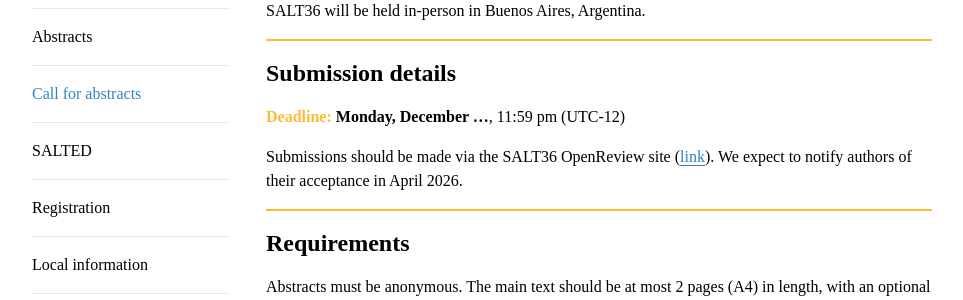
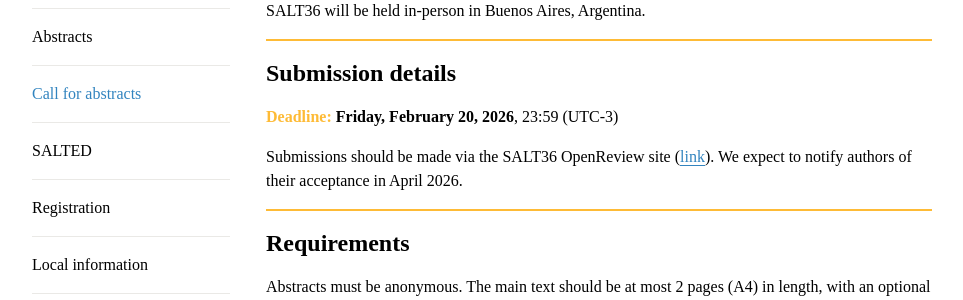
Before and after one commit to saltconf/salt36, a Jekyll site: the page built from call-for-abstracts/index.md, in a window 1280 px wide. Shown: the part 561-861 px from the top of the page, without its empty margins (158-1121 px from the left). Built offline with Jekyll 4.4.1, drawn with Linux system fonts in a browser that asks for light colours.

Commit message:
dealine updated

```diff
--- a/_data/important_dates.yml
+++ b/_data/important_dates.yml
@@ -1,4 +1,4 @@
-- date: "Friday, February 20, 2026 23:59 (UTC-3)"
+- date: "February 20, 2026"
   text: "Abstract deadline"
 
 - date: "April 2026"
--- a/call-for-abstracts/index.md
+++ b/call-for-abstracts/index.md
@@ -11,7 +11,7 @@ SALT{{ site.saltnum }} will be held in-person in Buenos Aires, Argentina.
 
 ## Submission details
 
-**<span class="alert">Deadline:</span> Monday, December ...**, 11:59 pm (UTC-12)
+**<span class="alert">Deadline:</span> Friday, February 20, 2026**, 23:59 (UTC-3)
 
 Submissions should be made via the SALT{{ site.saltnum }} OpenReview site (<a href="#">link</a>). We expect to notify authors of their acceptance in April 2026.
 
```
